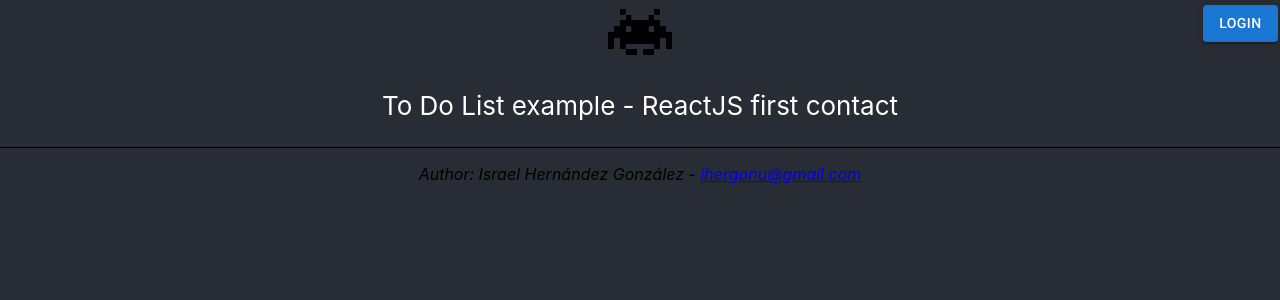
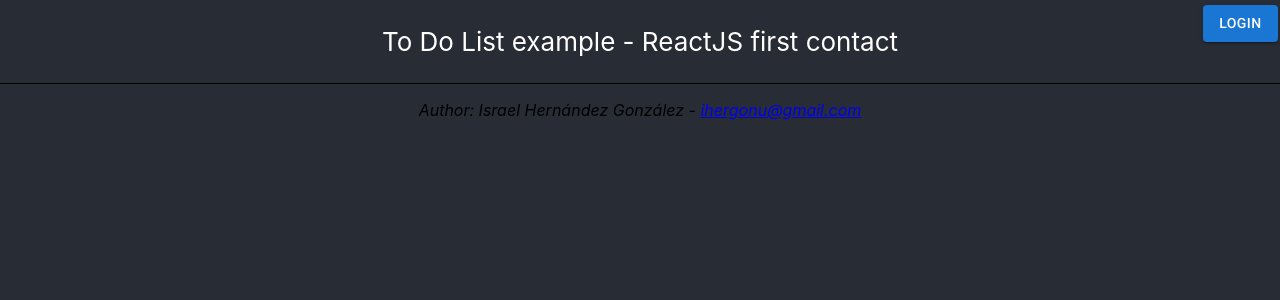
Before and after one commit to IsraelHernandezGonzalez/ToDoNotes-ReactJS, a React (Create React App) app: page / in a window 1280 px wide. Shown: the top 300 px of the page. Built offline with nearby package versions, Linux system fonts and the light colour scheme.

Commit message:
Removed alien icon.

```diff
--- a/src/App.js
+++ b/src/App.js
@@ -53,7 +53,6 @@ class App extends React.Component {
     return (
       <div className="app">
         <header className="app-header">
-            <img src='logo64.png' alt='Alien - React first contact logo' />
             <p>To Do List example - ReactJS first contact</p>
             <UserSection
               user={this.state.user}
```
